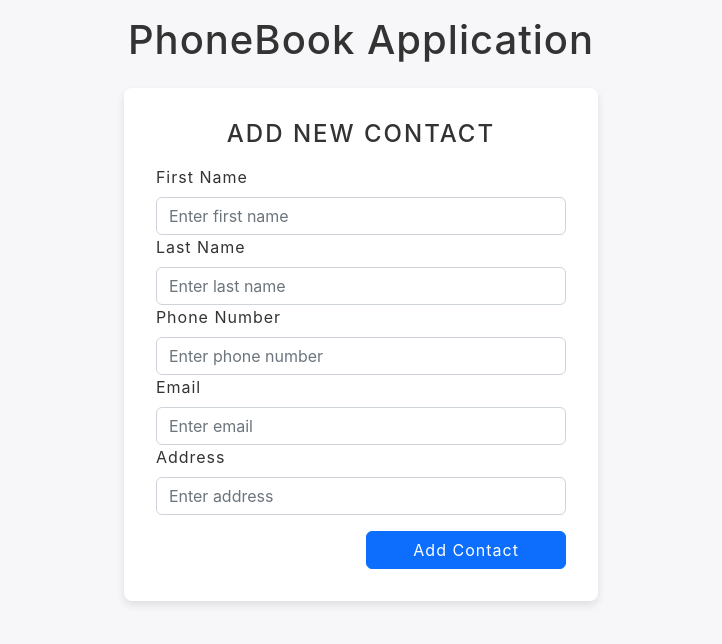
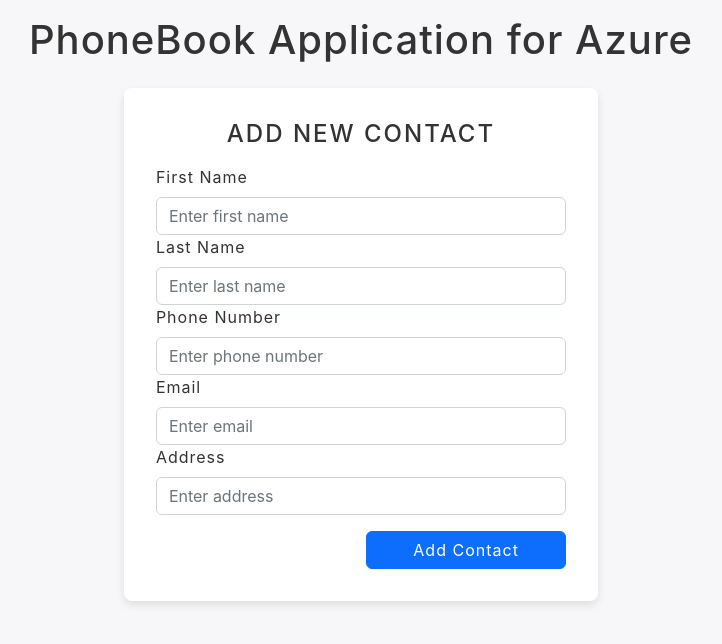
Before and after one commit to iamsebinsunny/phonebook-app, a React (Vite) app: page / in a window 1280 px wide. Shown: the top 644 px of the page, without its empty margins (279-1001 px from the left). Built offline with nearby package versions, Linux system fonts and the light colour scheme.

Commit message:
update h1

```diff
--- a/src/components/Header.tsx
+++ b/src/components/Header.tsx
@@ -5,7 +5,7 @@
   return (
     <header>
       <Container className="d-flex justify-content-center">
-        <h1>PhoneBook Application</h1>
+        <h1>PhoneBook Application for Azure</h1>
       </Container>
     </header>
   );
```
